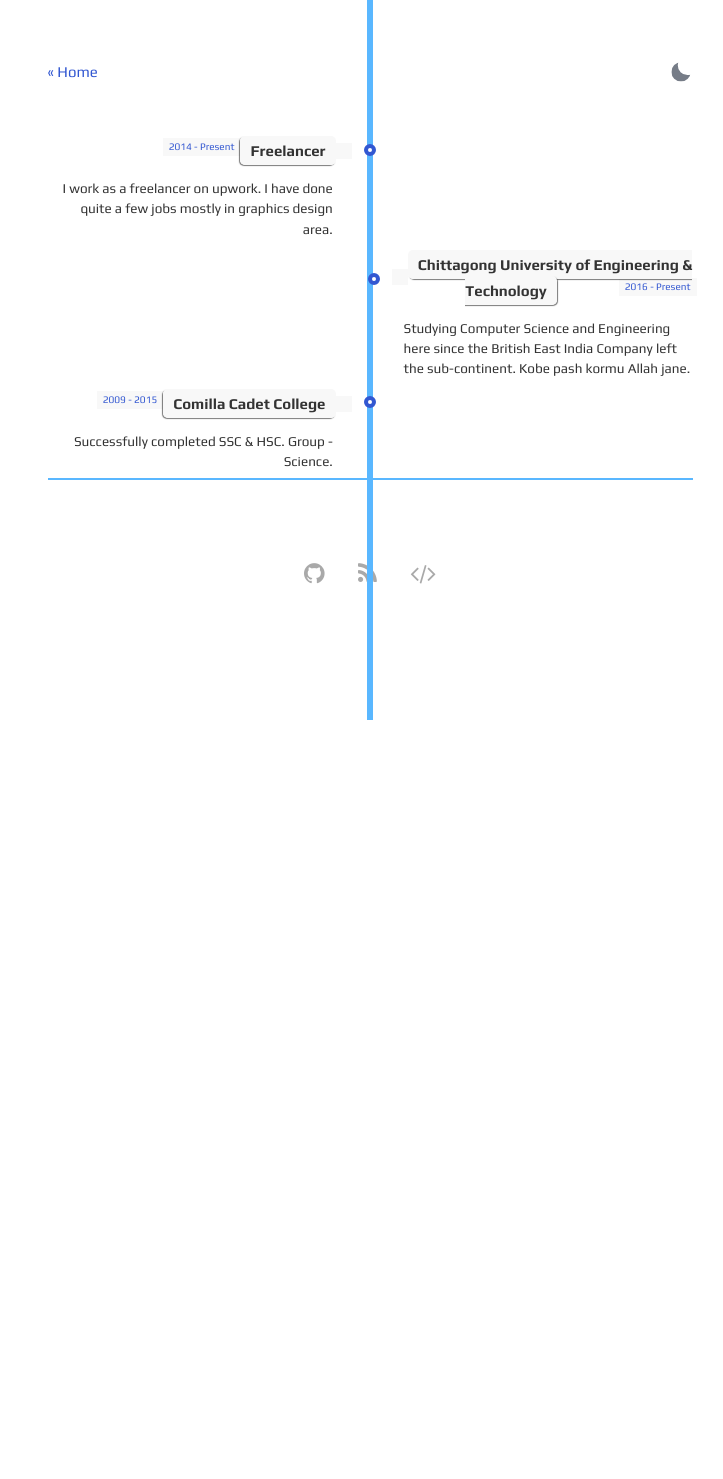
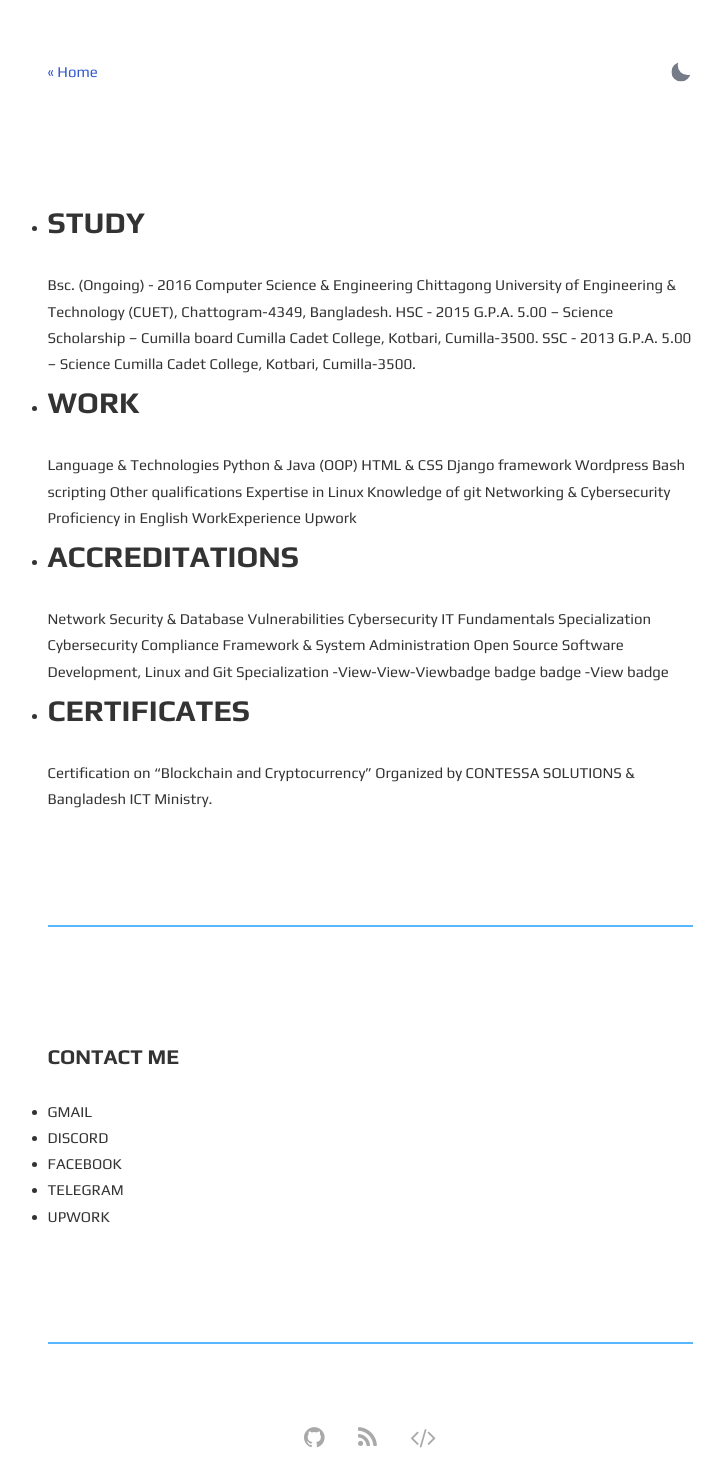
Before and after one commit to f4him/f4him.github.io, a Jekyll site: the page built from about.html, in a window 1280 px wide. Shown: the whole page, without its empty margins (270-993 px from the left). Built offline with Jekyll 4.4.1, drawn with Linux system fonts in a browser that asks for light colours; before the commit the page ends 900 px from its top, so only the background shows below that.

Commit message:
revamped about

```diff
--- a/_includes/head.html
+++ b/_includes/head.html
@@ -1,8 +1,5 @@
 <head>
   <meta charset="UTF-8">
-  <meta http-equiv='cache-control' content='no-cache'>
-  <meta http-equiv='expires' content='0'>
-  <meta http-equiv='pragma' content='no-cache'>
   <meta name="viewport" content="width=device-width, initial-scale=1.0">
 
   <link rel="stylesheet" href="{{ site.url }}{{ site.baseurl }}/assets/css/syntax.css">
--- a/about.html
+++ b/about.html
@@ -11,50 +11,75 @@ layout: default
   </div>
 </section>
 
-<section>
-    <!-- The Timeline -->
-
-    <ul class="timeline">
 
 
-        <!-- Item 2 -->
+
+
+
+
+<section>
+    <ul>
         <li>
-            <div class="direction-l">
-                <div class="flag-wrapper">
-                    <span class="flag">Freelancer</span>
-                    <span class="time-wrapper"><span class="time">2014 - Present</span></span>
-                </div>
-                <div class="desc">
-                    I work as a freelancer on upwork. I have done quite a few jobs mostly in graphics design area.
-                </div>
-            </div>
-        </li>
+            <h1>STUDY</h1>
+            Bsc. (Ongoing) - 2016
+            Computer Science & Engineering
+            Chittagong University of Engineering & Technology
+            (CUET), Chattogram-4349, Bangladesh.
+            HSC - 2015
+            G.P.A. 5.00 – Science
+            Scholarship – Cumilla board
+            Cumilla Cadet College,
+            Kotbari, Cumilla-3500.
+            SSC - 2013
+            G.P.A. 5.00 – Science
+            Cumilla Cadet College,
+            Kotbari, Cumilla-3500.
 
-        <!-- Item 3 -->
-        <li>
-            <div class="direction-r">
-                <div class="flag-wrapper">
-                    <span class="flag">Chittagong University of Engineering & Technology</span>
-                    <span class="time-wrapper"><span class="time">2016 - Present</span></span>
-                </div>
-                <div class="desc">
-                    Studying Computer Science and Engineering here since the British East India Company left the sub-continent. Kobe pash kormu Allah jane.
-                </div>
-            </div>
         </li>
 
 
-        <!-- Item 4 -->
         <li>
-            <div class="direction-l">
-                <div class="flag-wrapper">
-                    <span class="flag">Comilla Cadet College</span>
-                    <span class="time-wrapper"><span class="time">2009 - 2015</span></span>
-                </div>
-                <div class="desc">
-                    Successfully completed SSC & HSC. Group - Science.
-                </div>
-            </div>
+            <h1>Work</h1>
+            Language & Technologies
+                Python & Java (OOP)
+                HTML & CSS
+                Django framework
+                Wordpress
+                Bash scripting
+
+            Other qualifications
+                Expertise in Linux
+                Knowledge of git
+                Networking & Cybersecurity
+                Proficiency in English
+
+
+            WorkExperience
+                Upwork
+        </li>
+
+
+
+        <li>
+
+            <h1>ACCREDITATIONS</h1>
+                Network Security & Database Vulnerabilities
+                Cybersecurity IT Fundamentals Specialization
+                Cybersecurity Compliance Framework &
+                System Administration
+                Open Source Software Development,
+                Linux and Git Specialization
+                -View-View-Viewbadge
+                badge
+                badge
+                -View badge
+        </li>
+
+        <li>
+            <h1>CERTIFICATES</h1>
+                Certification on “Blockchain and Cryptocurrency”
+                Organized by CONTESSA SOLUTIONS & Bangladesh ICT Ministry.
+
         </li>
 
     </ul>
@@ -66,3 +91,21 @@ layout: default
 <section>
   <nav class="post-nav" /nav>
 </section>
+
+
+<section>
+    <h4>CONTACT ME</h4>
+    <ul>
+        <li>GMAIL</li>
+        <li>DISCORD</li>
+        <li>FACEBOOK</li>
+        <li>TELEGRAM</li>
+        <li>UPWORK</li>
+    </ul>
+</section>
+
+
+
+<section>
+  <nav class="post-nav" /nav>
+</section>
```
